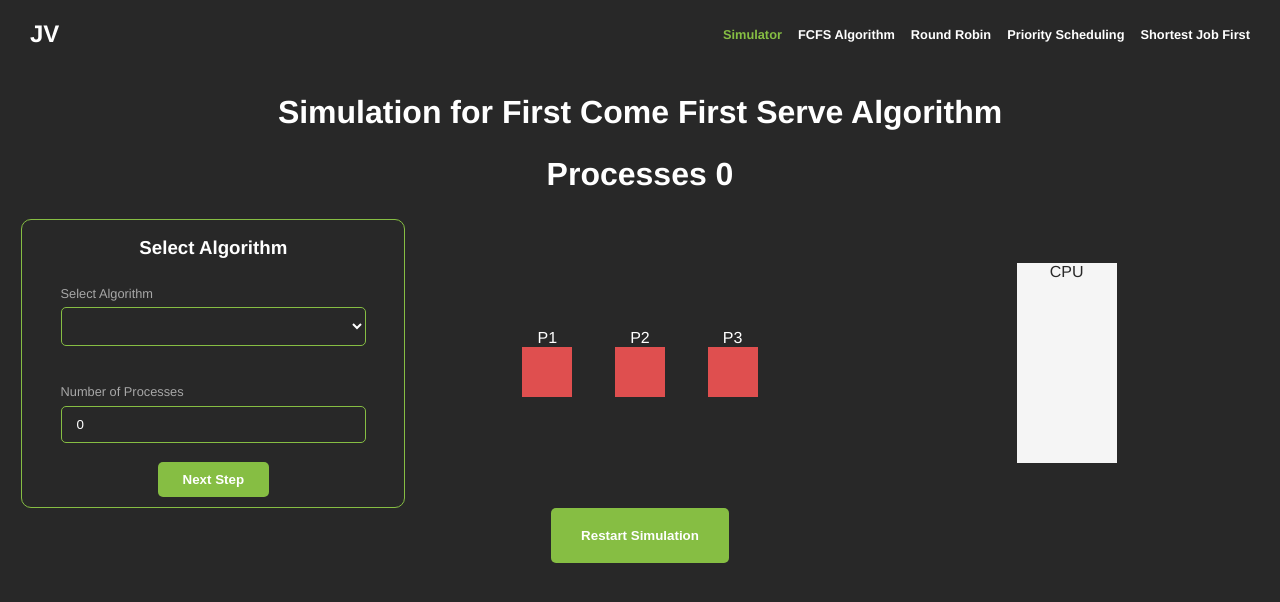
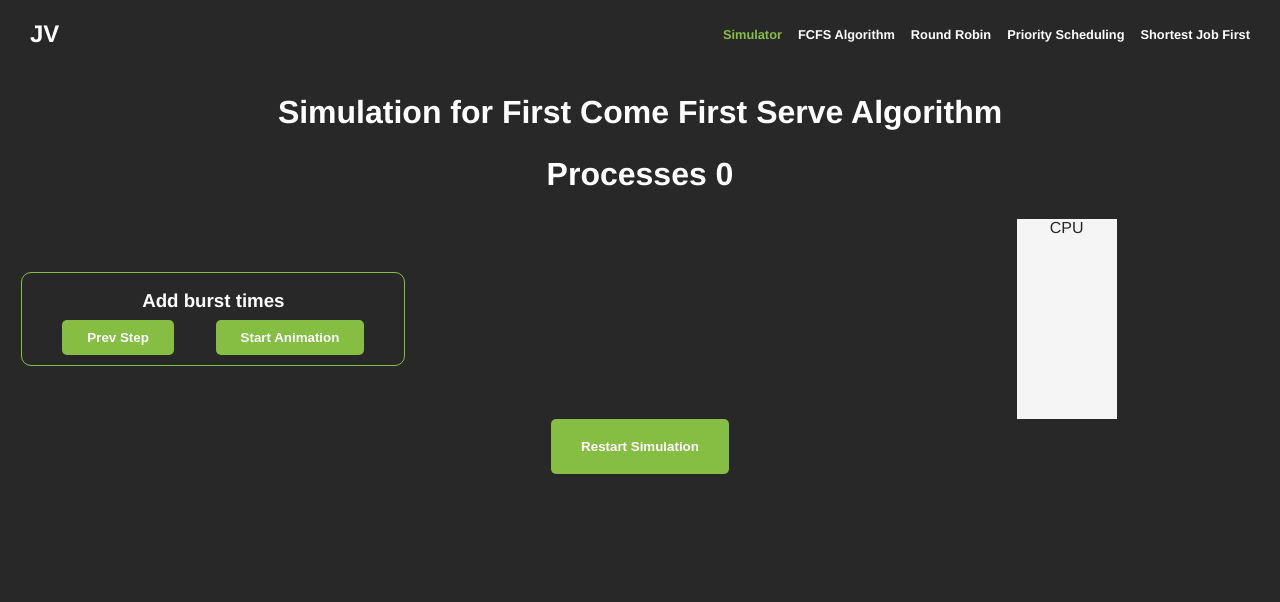
Before and after one commit to DangaRanga/os-process-visualization, a Vue app: page /#/ in a window 1280 px wide. Both pictures are taken after a click on the button "Next Step". Shown: the top 602 px of the page. Built offline with nearby package versions, Linux system fonts and the light colour scheme.

Commit message:
Completed form

```diff
--- a/package.json
+++ b/package.json
@@ -15,7 +15,8 @@
     "mosha-vue-toastify": "^1.0.23",
     "vue": "^3.0.0",
     "vue-router": "^4.0.0-0",
-    "vue-template-compiler": "^2.6.14"
+    "vue-template-compiler": "^2.6.14",
+    "vue-toast-notification": "^2.0"
   },
   "devDependencies": {
     "@vue/cli-plugin-babel": "~4.5.0",
--- a/src/components/AlgorithmSelector/AlgorithmSelector.vue
+++ b/src/components/AlgorithmSelector/AlgorithmSelector.vue
@@ -1,39 +1,141 @@
 <template>
-  <form>
+  <div>
+    <form v-if="first_step">
       <h3>Select Algorithm</h3>
       <div class="input-field">
         <label for="algorithm-type">Select Algorithm </label>
-      <select v-model="selected" class="algorithm-select">
+        <select v-model="algorithm" class="algorithm-select">
           <option disabled value="">Please select one</option>
-        <option>First Come First Served</option>
-        <option>Priority Scheduling</option>
-        <option>Round Robin</option>
-        <option>Shortest Job First</option>
+          <option value="fcfs">First Come First Served</option>
+          <option value="priority_scheduling">Priority Scheduling</option>
+          <option value="round_robin">Round Robin</option>
+          <option value="shortest_job">Shortest Job First</option>
         </select>
       </div>
       <div class="input-field">
         <label for="no-processes">Number of Processes </label>
         <input type="number" v-model="noProcesses" />
       </div>
+      <div class="input-field" v-if="algorithm === 'Round Robin'">
+        <label for="no-processes">Quantum</label>
+        <input type="number" v-model="quantum" />
+      </div>
       <button type="button" @click="emitProcesses">Next Step</button>
     </form>
+    <form v-if="second_step">
+      <h3>Add burst times</h3>
+      <div
+        class="input-field"
+        v-for="(burstTime, index) in processes.length"
+        :key="burstTime"
+      >
+        <label for="no-processes">Burst Time for P {{ burstTime + 1 }} </label>
+        <input type="number" @input="burstTimeInputHandler(index, $event)" />
+      </div>
+      <div class="input-field" v-if="algorithm === 'round_robin'">
+        <label for="no-processes">Quantum</label>
+        <input type="number" v-model="quantum" />
+      </div>
+      <div id="button_group">
+        <button type="button" @click="prevStep">Prev Step</button>
+        <button type="button" @click="emitProcesses">Start Animation</button>
+      </div>
+    </form>
+  </div>
 </template>
 <script>
+import { Process } from "../../models/process";
+import {
+  RoundRobin,
+  ShortestJobFirst,
+  FCFS,
+  PriorityScheduling,
+} from "../../controllers/processorAlgos";
+
 export default {
   name: "AlgorithmSelector",
   data() {
     return {
-      selected: null,
+      algorithm: null,
       processes: [],
       noProcesses: 0,
+      quantum: 0,
+      first_step: true,
+      second_step: false,
+      animation: {},
     };
   },
 
   methods: {
+    /**
+     * Sends over process data to display current processes
+     * then toggles next step in form
+     */
     emitProcesses() {
       console.log("Emitting data");
+      this.generateProcesses();
+      this.nextStep();
       console.log(this.noProcesses);
-      this.$emit("select-processes", this.noProcesses);
+      console.log(this.processes);
+      this.$emit("select-processes", this.processes);
+    },
+
+    /**
+     * Initializes all processes
+     */
+    generateProcesses() {
+      this.processes = [];
+
+      // Prevents more than 5 processes from being added
+      if (this.noProcesses > 5) {
+        // Alert that input is invalid
+        return;
+      }
+
+      for (let i = 0; i < this.noProcesses; i++) {
+        // Initialize all burst times as 0
+        this.processes.push(new Process(i + 1, 0, this.quantum));
+      }
+    },
+
+    burstTimeInputHandler(index, e) {
+      // Assign burst time to process
+      this.processes[index].burstTime = parseInt(e.target.value);
+      console.log(this.processes);
+    },
+
+    determineAnimation() {
+      switch (algorithm) {
+        case "fcfs":
+          const fcfsAlgo = FCFS(this.processes);
+
+          break;
+
+        case "round_robin":
+          const RoundRobinAlgo = RoundRobin(this.processes);
+          break;
+
+        case "priority":
+          const prioritySchedulAlgo = PriorityScheduling(this.processes);
+          break;
+
+        case "shortest_job":
+          const shortestJobAlgo = ShortestJobFirst(this.processes);
+          break;
+
+        default:
+          // Alert that algorithm wasn't selected
+          console.log("Select an algorithm in step");
+      }
+    },
+    nextStep() {
+      this.first_step = false;
+      this.second_step = true;
+    },
+    prevStep() {
+      console.log;
+      this.first_step = true;
+      this.second_step = false;
     },
   },
 };
@@ -60,6 +162,13 @@ button {
   transition: all 0.3s ease-in-out;
   outline: none;
   margin: 20;
+}
+
+#button_group {
+  display: flex;
+  align-items: center;
+  justify-content: space-around;
+  width: 90%;
 }
 
 button:hover {
--- a/src/components/Process/Process.vue
+++ b/src/components/Process/Process.vue
@@ -15,6 +15,7 @@ export default {
 <style scoped>
 article {
   margin: 0 5%;
+  transition: ease-in-out 0.5s;
 }
 
 div {
--- a/src/views/Simulator.vue
+++ b/src/views/Simulator.vue
@@ -1,7 +1,7 @@
 <template>
   <div id="container">
     <h1>Simulation for First Come First Serve Algorithm</h1>
-    <h1>Processes {{ this.selectorData }}</h1>
+    <h1>Processes {{ this.selectorData.length }}</h1>
     <main id="simulator">
       <!-- Respective sections for respective components -->
       <section id="algorithm-selection">
@@ -10,9 +10,12 @@
 
       <!-- Processes should be dynamically inserted after data is emitted from algorithm selector -->
       <section id="processes">
-        <process class="el p1" :pid="1"></process>
-        <process class="el p2" :pid="2"></process>
-        <process class="el p3" :pid="3"></process>
+        <process
+          v-for="process in selectorData"
+          :class="'p' + process.pid"
+          :key="process.pid"
+          :pid="process.pid"
+        ></process>
       </section>
       <section id="cpu"><div id="box">CPU</div></section>
     </main>
@@ -38,7 +41,7 @@ export default {
       timeline: null,
       duration: null,
       processes: 0,
-      selectorData: 0,
+      selectorData: [],
     };
   },
   methods: {
@@ -53,6 +56,7 @@ export default {
           targets: ".p1",
           translateX: 515,
           scaleY: 0.2,
+          duration: 3000,
           direction: "alternate",
         },
         {
@@ -64,12 +68,14 @@ export default {
         {
           targets: ".p2",
           translateY: 100,
+          duration: 3000,
           direction: "alternate",
         },
         {
           targets: ".p3",
           translateX: 331,
           scaleY: 0.2,
+          duration: 3000,
           direction: "alternate",
         },
         { targets: ".p3", translateY: 200, direction: "alternate" },
@@ -91,7 +97,7 @@ export default {
     // Anime.js timeline can only be initalized in created() or mounted() lifecycle method
     this.timeline = anime.timeline({
       easing: "easeOutExpo",
-      duration: 3000, // Represents total burst time. Individual times can be subdivisions of this value
+      // Represents total burst time. Individual times can be subdivisions of this value
     });
   },
 };
@@ -130,7 +136,6 @@ export default {
 
 #processes {
   display: flex;
-  flex-direction: space-around;
   align-items: center;
   justify-content: center;
 }
```
Also changed, not shown: 1 other file (tests, documents, lock files or other folders). Lines whose indentation alone changed are shown as unchanged.
